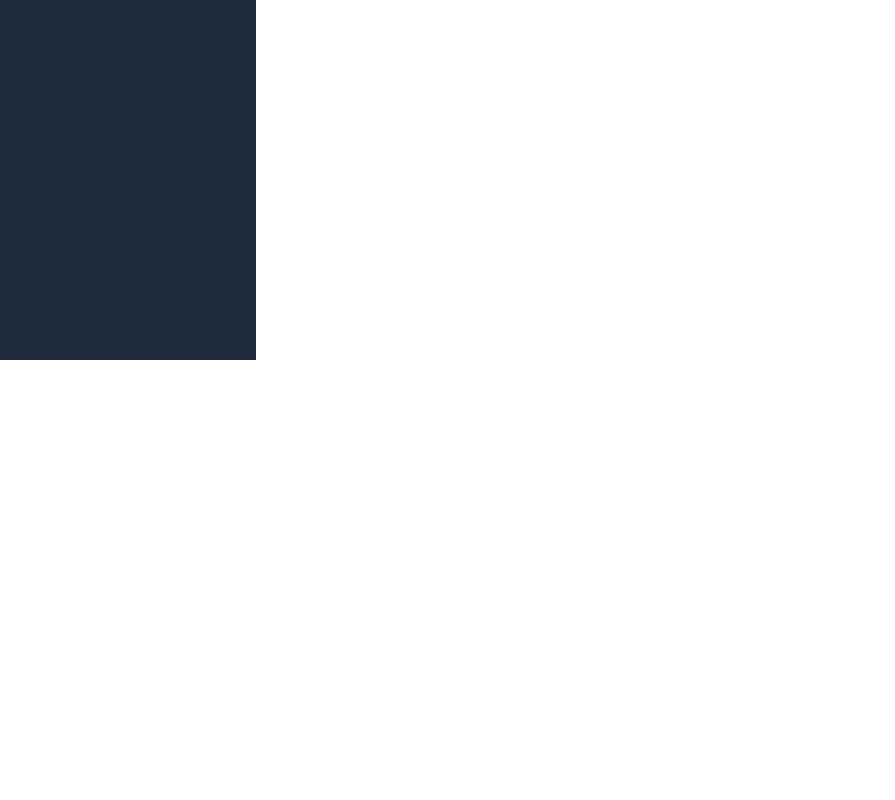
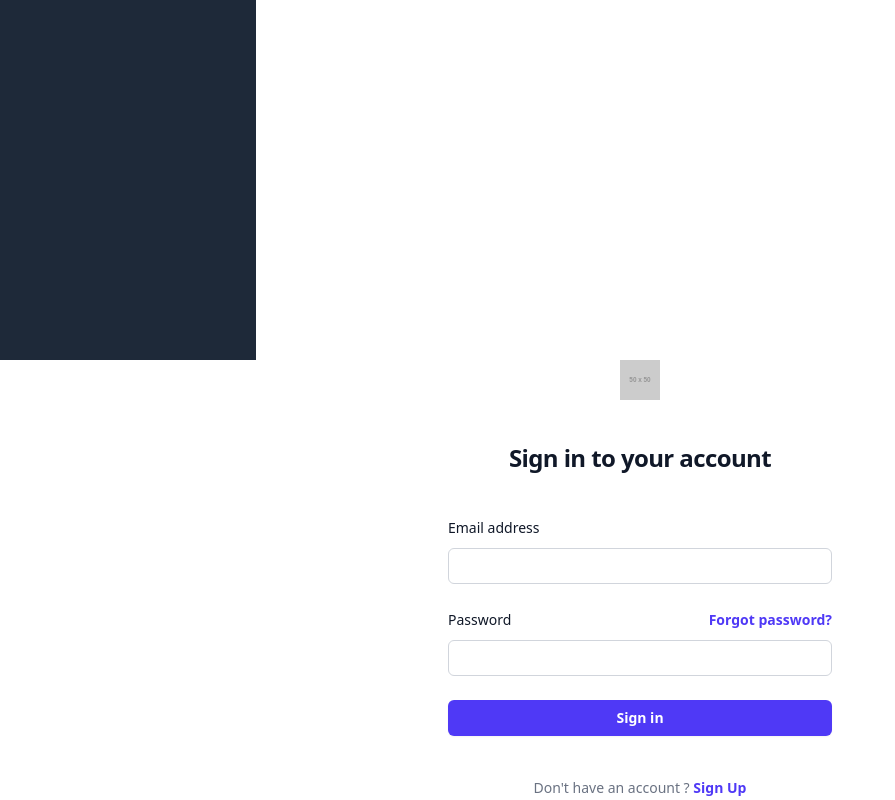
Before and after one commit to alishabirat/jcb-mgmt-system, a React (Vite) app in the folder frontend/: page /login in a window 1280 px wide. Shown: the part 500-1300 px from the top of the page, without its empty margins (0-895 px from the left). Before the commit the page ends 860 px from the top, so only its background shows below. Built offline with nearby package versions, Linux system fonts and the light colour scheme.

Commit message:
login UI created

```diff
--- a/frontend/src/App.jsx
+++ b/frontend/src/App.jsx
@@ -1,13 +1,19 @@
 import Navbar from "./components/Navbar";
 import Sidebar from "./components/Sidebar";
 
-// import { Router } from "react-router-dom";
+import { BrowserRouter, Route, Routes } from "react-router-dom";
+import Login from "./pages/Login";
 
 function App() {
   return (
     <>
       <Navbar />
       <Sidebar />
+      <BrowserRouter>
+      <Routes>
+        <Route path="/login" element={<Login/>} />
+      </Routes>
+      </BrowserRouter>
     </>
   );
 }
--- a/frontend/src/components/Navbar.jsx
+++ b/frontend/src/components/Navbar.jsx
@@ -9,7 +9,7 @@
         <a href="#" className="px-4">
           Dashboard
         </a>
-        <a href="#" className="px-4">
+        <a href="/login" className="px-4">
           Login
         </a>
       </div>
--- a/frontend/src/pages/Login.jsx
+++ b/frontend/src/pages/Login.jsx
@@ -0,0 +1,78 @@
+const Login = () => {
+    return (
+      <>
+        <div className="flex min-h-full flex-1 flex-col justify-center px-6  lg:px-8">
+          <div className="sm:mx-auto sm:w-full sm:max-w-sm">
+            <img
+              alt="JCB Logo"
+              src="https://placehold.co/50x50"
+              className="mx-auto h-10 w-auto"
+            />
+            <h2 className="mt-10 text-center text-2xl/9 font-bold tracking-tight text-gray-900">
+              Sign in to your account
+            </h2>
+          </div>
+
+          <div className="mt-10 sm:mx-auto sm:w-full sm:max-w-sm">
+            <form action="#" method="POST" className="space-y-6">
+              <div>
+                <label htmlFor="email" className="block text-sm/6 font-medium text-gray-900">
+                  Email address
+                </label>
+                <div className="mt-2">
+                  <input
+                    id="email"
+                    name="email"
+                    type="email"
+                    required
+                    autoComplete="email"
+                    className="block w-full rounded-md bg-white px-3 py-1.5 text-base text-gray-900 outline-1 -outline-offset-1 outline-gray-300 placeholder:text-gray-400 focus:outline-2 focus:-outline-offset-2 focus:outline-indigo-600 sm:text-sm/6"
+                  />
+                </div>
+              </div>
+
+              <div>
+                <div className="flex items-center justify-between">
+                  <label htmlFor="password" className="block text-sm/6 font-medium text-gray-900">
+                    Password
+                  </label>
+                  <div className="text-sm">
+                    <a href="#" className="font-semibold text-indigo-600 hover:text-indigo-500">
+                      Forgot password?
+                    </a>
+                  </div>
+                </div>
+                <div className="mt-2">
+                  <input
+                    id="password"
+                    name="password"
+                    type="password"
+                    required
+                    autoComplete="current-password"
+                    className="block w-full rounded-md bg-white px-3 py-1.5 text-base text-gray-900 outline-1 -outline-offset-1 outline-gray-300 placeholder:text-gray-400 focus:outline-2 focus:-outline-offset-2 focus:outline-indigo-600 sm:text-sm/6"
+                  />
+                </div>
+              </div>
+
+              <div>
+                <button
+                  type="submit"
+                  className="flex w-full justify-center rounded-md bg-indigo-600 px-3 py-1.5 text-sm/6 font-semibold text-white shadow-xs hover:bg-indigo-500 focus-visible:outline-2 focus-visible:outline-offset-2 focus-visible:outline-indigo-600"
+                >
+                  Sign in
+                </button>
+              </div>
+            </form>
+
+            <p className="mt-10 text-center text-sm/6 text-gray-500">
+              Don't have an account ?{" "}
+              <a href="#" className="font-semibold text-indigo-600 hover:text-indigo-500">
+                Sign Up
+              </a>
+            </p>
+          </div>
+        </div>
+      </>
+    )
+  };
+  export default Login;
```
